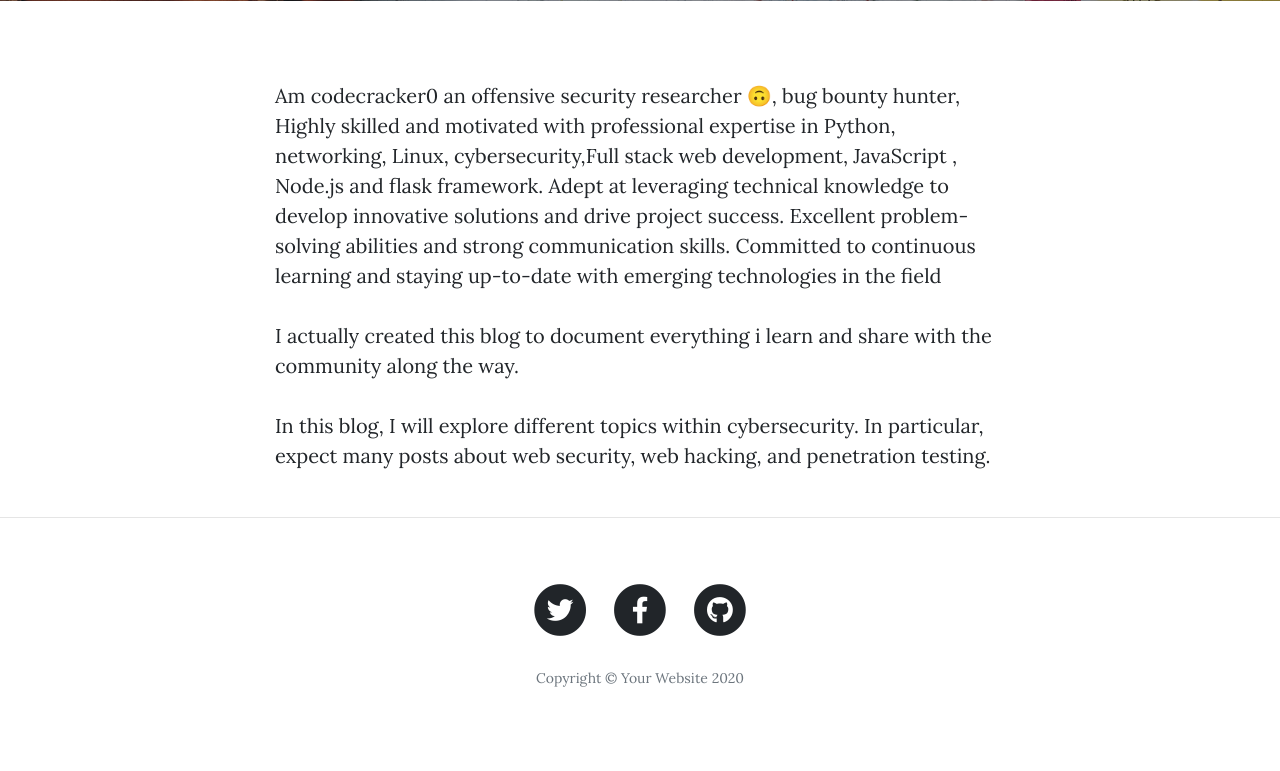
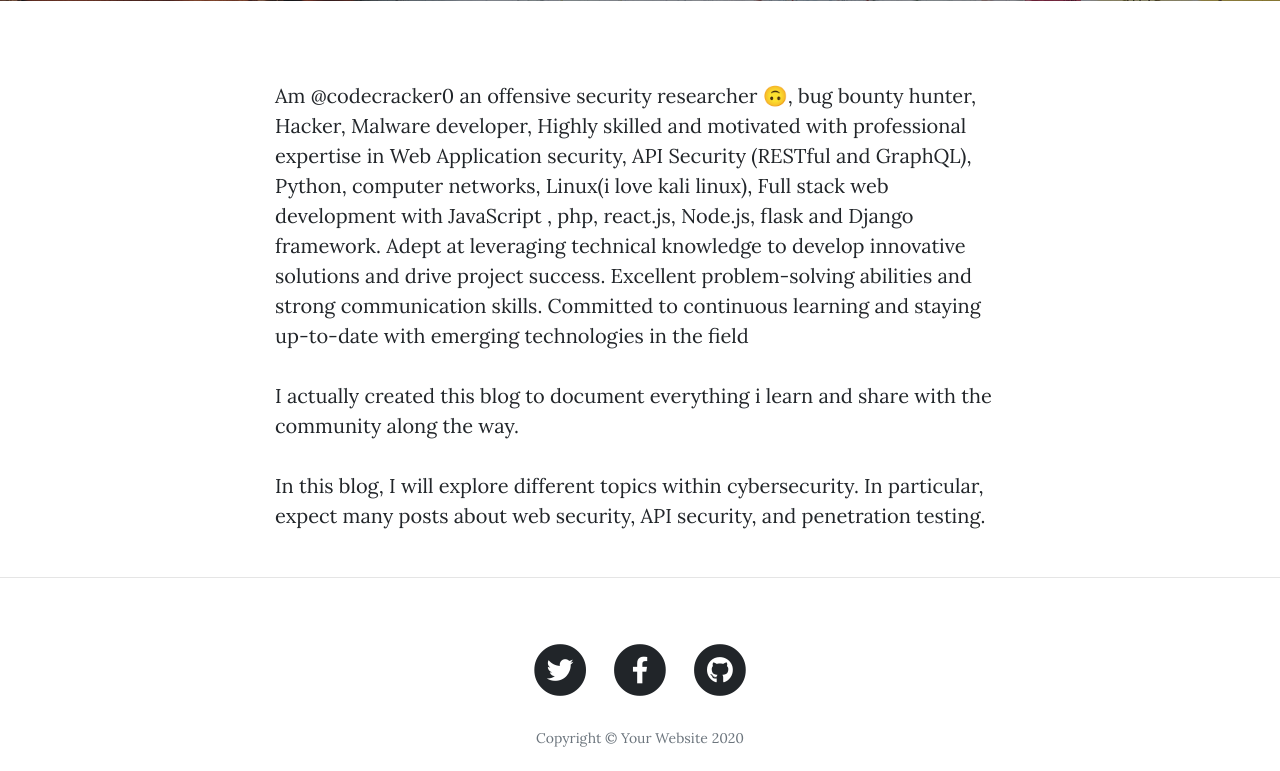
Before and after one commit to deniskamurua/Blog3.0, a Flask app: page /about in a window 1280 px wide. Shown: the part 531-1302 px from the top of the page. Before the commit the page ends 1218 px from the top, so only its background shows below. Run offline with Flask 3, Linux system fonts and the light colour scheme; some libraries are stand-ins or nearby versions.

Commit message:
blog update

```diff
--- /dev/null
+++ b/Databaseurl.txt
@@ -0,0 +1 @@
+postgresql://root:E0KcYwlaDkBIfbbt1KNswY2wF55UiTVv@dpg-ckr2pjo1hnes73c241bg-a.oregon-postgres.render.com/root_1te5
--- a/main.py
+++ b/main.py
@@ -25,7 +25,7 @@ gravatar = Gravatar(app, size=100, rating='g', default='retro', force_default=Fa
                     base_url=None)
 
 # CONNECT TO DB
-app.config['SQLALCHEMY_DATABASE_URI'] =os.environ.get("DATABASE_URL")
+app.config['SQLALCHEMY_DATABASE_URI'] ='sqlite:///posts.db'
 app.config['SQLALCHEMY_TRACK_MODIFICATIONS'] = False
 db = SQLAlchemy(app)
 login_manager = LoginManager()
--- a/requirements.txt
+++ b/requirements.txt
@@ -8,7 +8,7 @@ cssselect==1.2.0
 DateTime==5.2
 dominate==2.8.0
 fake-useragent==1.3.0
-Flask
+Flask==2.3.3
 Flask-Bootstrap==3.3.7.1
 Flask-CKEditor==0.5.0
 Flask-Gravatar==0.5.0
@@ -43,7 +43,7 @@ urllib3
 visitor
 w3lib
 websockets
-Werkzeug
+Werkzeug==2.3.7
 WTForms
 zipp
 zope.interface
--- a/templates/about.html
+++ b/templates/about.html
@@ -19,14 +19,14 @@
   <div class="container">
     <div class="row">
       <div class="col-lg-8 col-md-10 mx-auto">
-        <p>Am codecracker0 an offensive security researcher 🙃, bug bounty hunter, Highly skilled and motivated with professional  expertise in Python, networking, Linux,
-cybersecurity,Full stack  web development, JavaScript , Node.js and flask framework. Adept at leveraging technical knowledge to
+        <p>Am @codecracker0 an offensive security researcher 🙃, bug bounty hunter, Hacker, Malware developer, Highly skilled and motivated with professional  expertise in Web Application security, API Security (RESTful and GraphQL), Python, computer networks, Linux(i love kali linux),
+Full stack  web development with JavaScript , php, react.js, Node.js, flask and Django framework. Adept at leveraging technical knowledge to
 develop innovative solutions and drive project success. Excellent problem-solving abilities and strong
 communication skills. Committed to continuous learning and staying up-to-date with emerging
 technologies in the field</p>
         <p>I actually created this blog to document everything i learn and share with the community along the way.</p>
         <p>
-          In this blog, I will explore different topics within cybersecurity. In particular, expect many posts about web security, web hacking, and penetration testing.
+          In this blog, I will explore different topics within cybersecurity. In particular, expect many posts about web security, API security, and penetration testing.
 
         </p>
       </div>
--- a/templates/index.html
+++ b/templates/index.html
@@ -7,8 +7,8 @@
       <div class="row">
         <div class="col-lg-8 col-md-10 mx-auto">
           <div class="site-heading">
-            <h1>RootSecurity Blog</h1>
-            <span class="subheading">A Linux, cybersecurity and Networking blog.</span>
+            <h1>CodeCracker0's Blog</h1>
+            <span class="subheading">A Web and API security blog.</span>
           </div>
         </div>
       </div>
```
